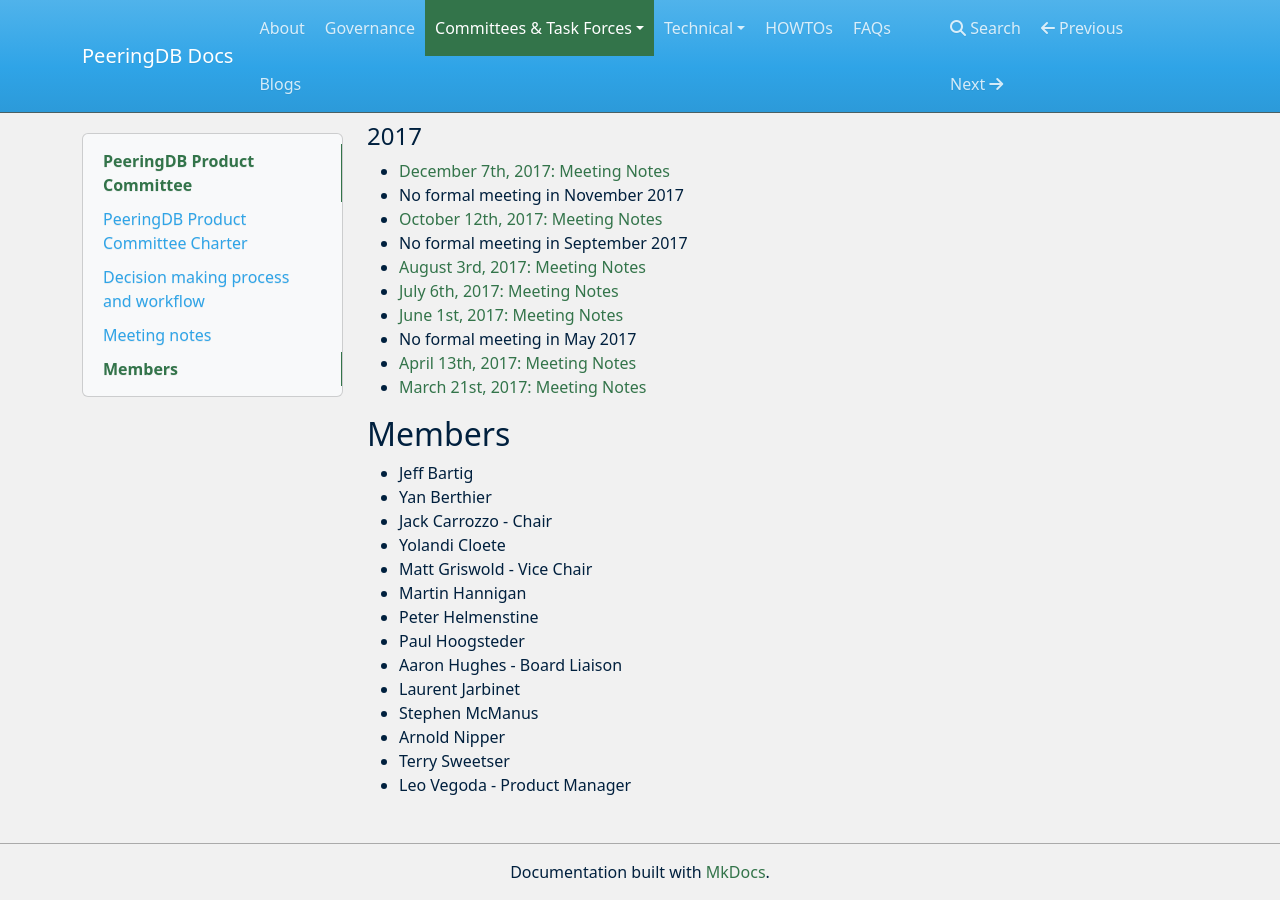
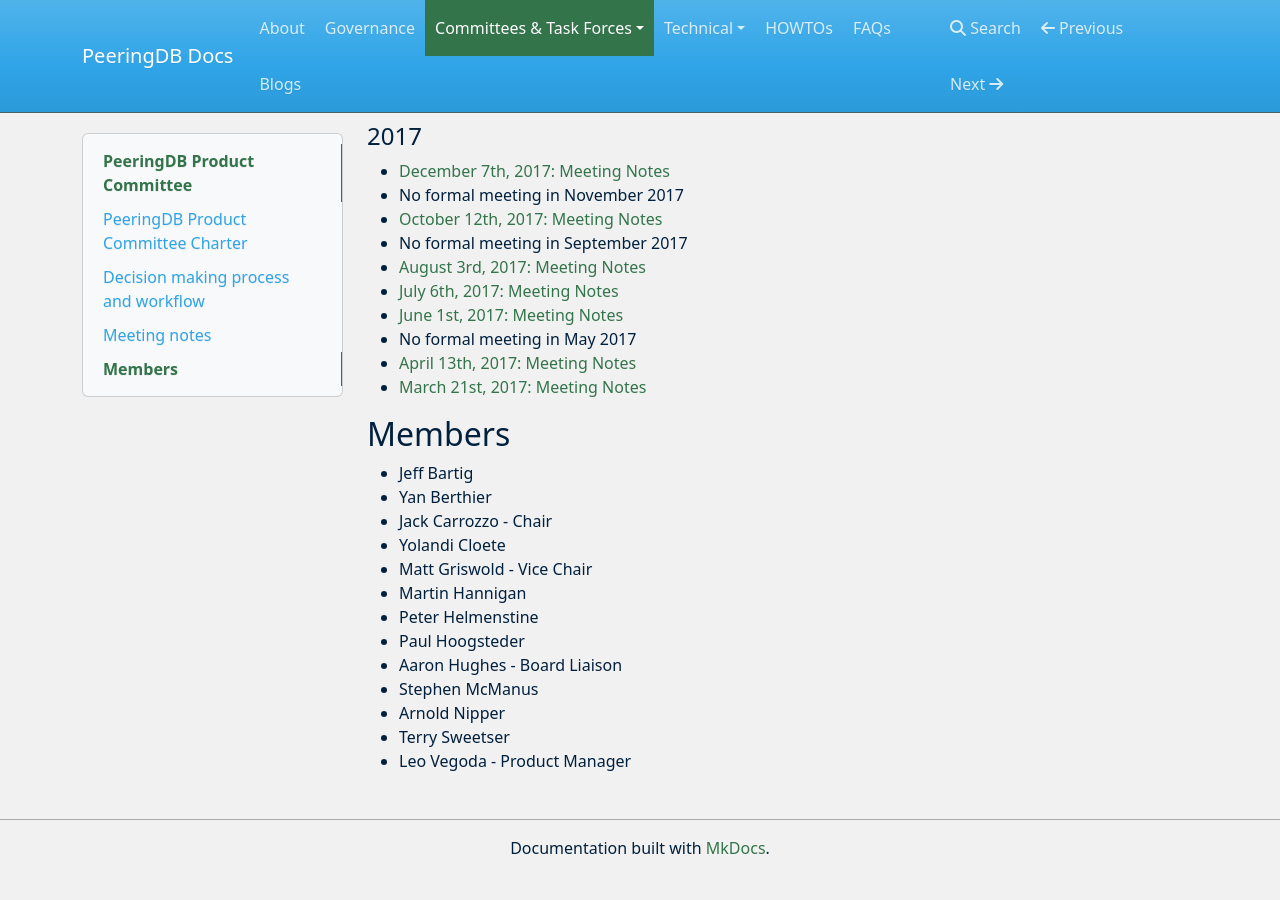
Before and after one commit to peeringdb/docs, an MkDocs documentation site: the page built from docs/committee/product/index.md, in a window 1280 px wide and 900 px high, scrolled down 5330 px. Built offline with MkDocs 1.6.1, drawn with Linux system fonts in a browser that asks for light colours; nearby versions of some CDN libraries; after the commit the page ends 6206 px from its top, so only the background shows below that.

Commit message:
Removed Laurent Jarbinet from PC.

```diff
--- a/docs/committee/product/index.md
+++ b/docs/committee/product/index.md
@@ -150,7 +150,6 @@
 - Peter Helmenstine
 - Paul Hoogsteder
 - Aaron Hughes - Board Liaison
-- Laurent Jarbinet
 - Stephen McManus
 - Arnold Nipper
 - Terry Sweetser
```
